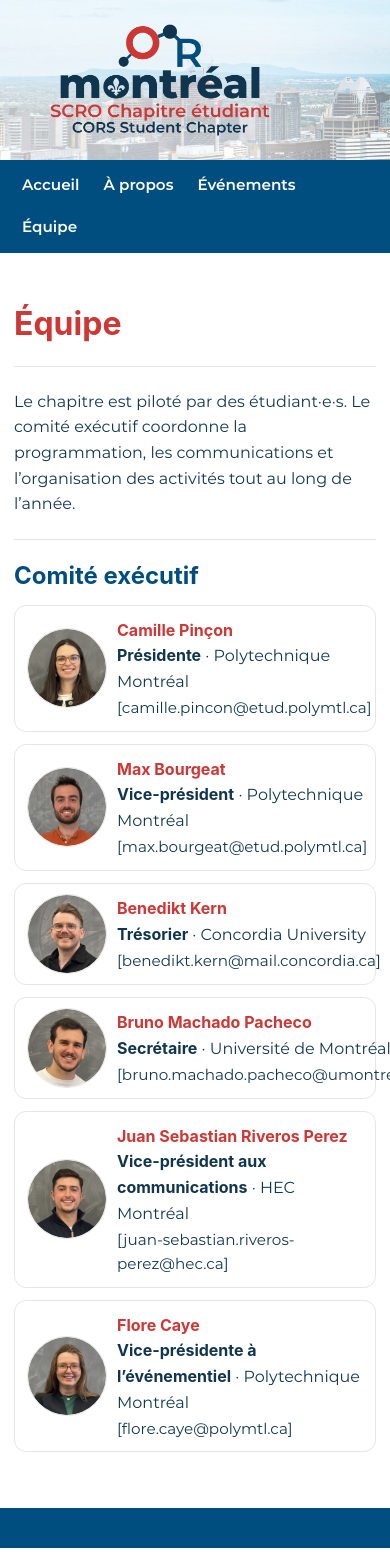
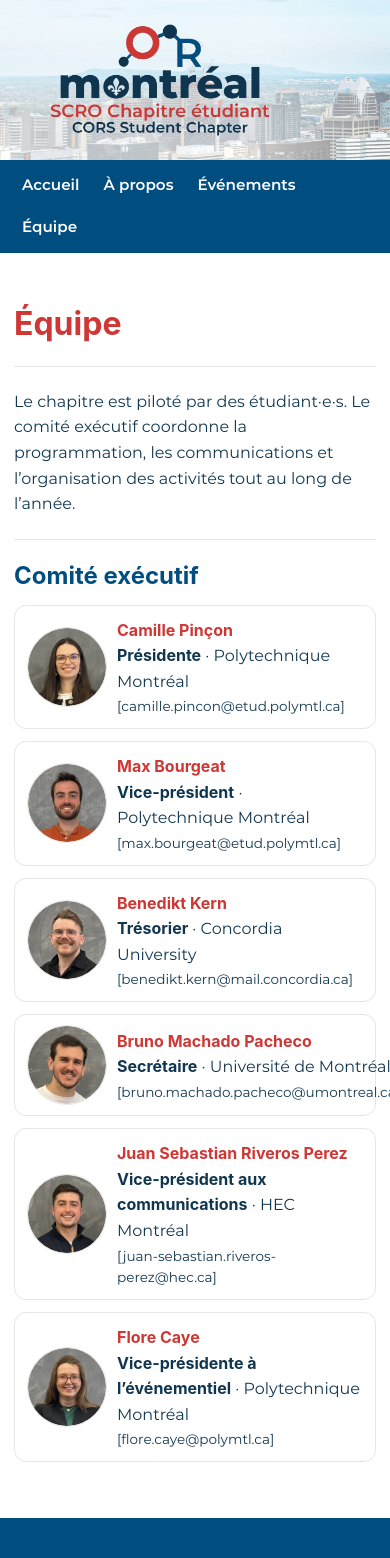
Before and after one commit to juanseripe/cors-montreal-student-chapter, a Jekyll site: the page built from docs/equipe.md, in a window 390 px wide. Built offline with Jekyll 4.4.1, drawn with Linux system fonts in a browser that asks for light colours; some web fonts are replaced.

Commit message:
idem-mobile version

```diff
--- a/docs/assets/style.css
+++ b/docs/assets/style.css
@@ -317,6 +317,9 @@ hr {
     border-radius: 9px;
     font-size: 0.95rem;
   }
+  .team-email{
+    font-size: 0.85rem;
+  }
 }
 
 @media (min-width: 820px){
```
